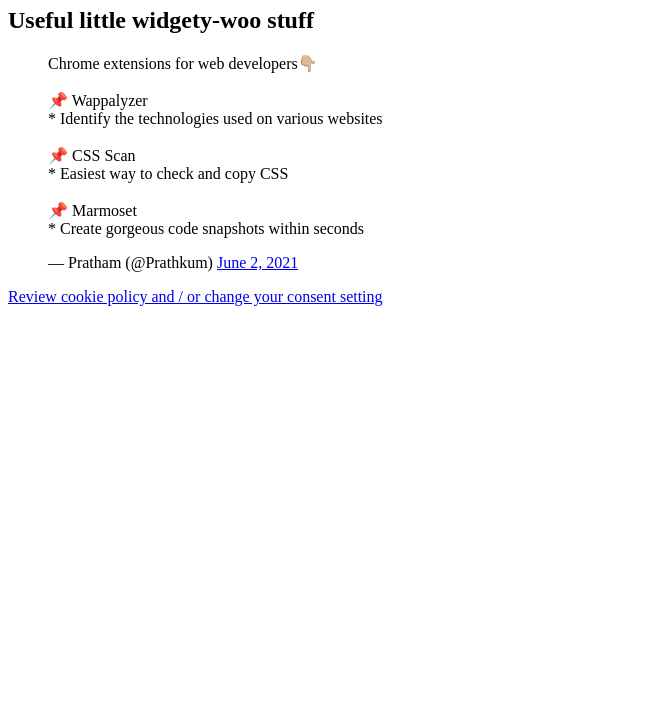
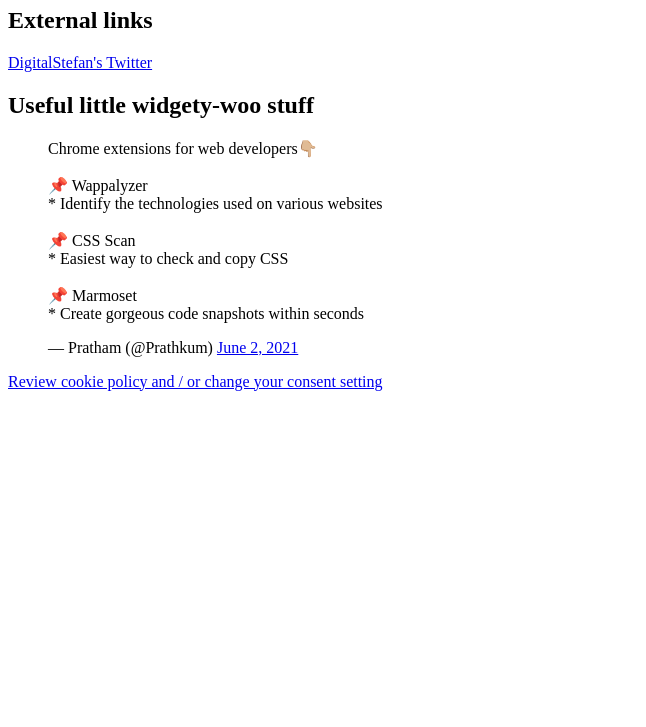
Before and after one commit to StefanHolmes/digitalstefan.com, a plain HTML site: page index.html in a window 1280 px wide. Shown: the part 73-800 px from the top of the page, without its empty margins (0-646 px from the left). Drawn offline with Linux system fonts and the light colour scheme.

Commit message:
Add Twitter link

```diff
--- a/index.html
+++ b/index.html
@@ -24,6 +24,9 @@
 
     <h1>DigitalStefan's Little Hand-Coded Website</h1>
 
+    <h2>External links</h2>
+    <a href="https://twitter.com/DigitalStefan" rel="noopener noreferrer" target="_blank">DigitalStefan's Twitter</a>
+
     <h2>Useful little widgety-woo stuff</h2>
     <blockquote class="twitter-tweet">
         <p lang="en" dir="ltr">Chrome extensions for web developers👇🏼<br><br>📌 Wappalyzer<br>* Identify the
```
